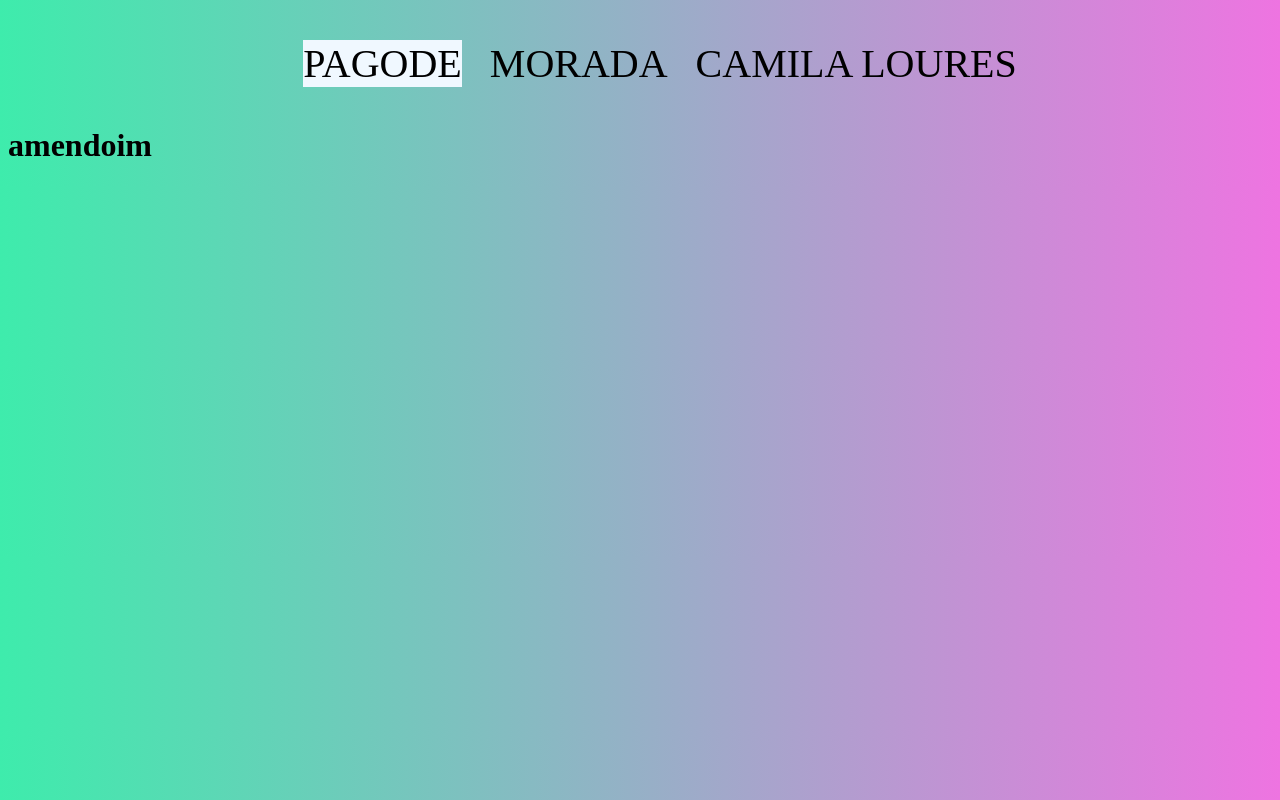
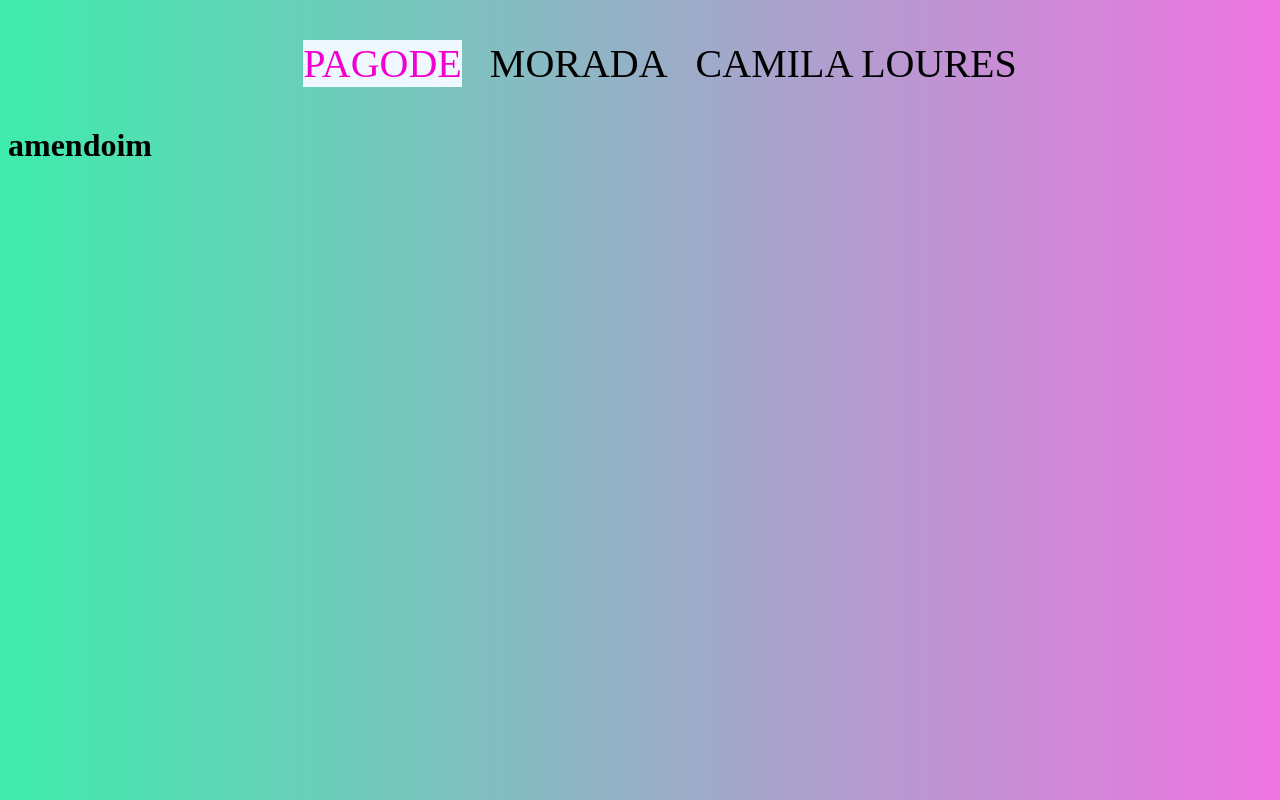
Before and after one commit to izaahey/gabi_guimaraes, a plain HTML site: page index.html in a window 1280 px wide. In both pictures the pointer is over the item "PAGODE". Drawn offline with Linux system fonts and the light colour scheme.

Commit message:
qualquer coisa

```diff
--- a/index.html
+++ b/index.html
@@ -4,6 +4,7 @@
 <head>
     <meta charset="UTF-8">
     <meta name="viewport" content="width=device-width, initial-scale=1.0">
+    <link rel="stylesheet" href="https://cdnjs.cloudflare.com/ajax/libs/font-awesome/6.6.0/css/all.min.css" integrity="sha512-Kc323vGBEqzTmouAECnVceyQqyqdsSiqLQISBL29aUW4U/M7pSPA/gEUZQqv1cwx4OnYxTxve5UMg5GT6L4JJg==" crossorigin="anonymous" referrerpolicy="no-referrer" />
 
   <link rel="stylesheet" href="style.css">  <title>gabi_guimaraes</title>
 </head>
--- a/style.css
+++ b/style.css
@@ -21,5 +21,5 @@ justify-content: center;
 .nav-item:hover {
     cursor: pointer;
     background-color: aliceblue;
-    color: black;
+    color: rgb(241, 0, 209);
 }
```
